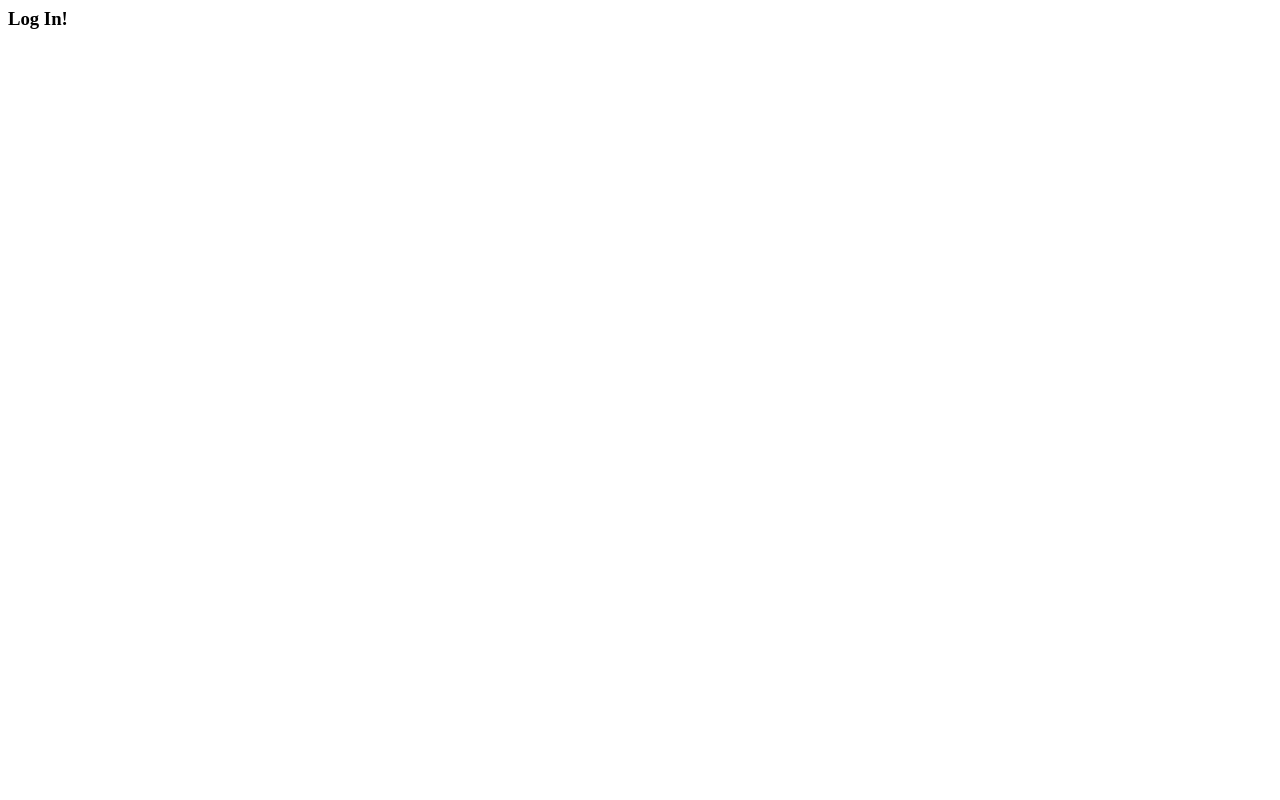
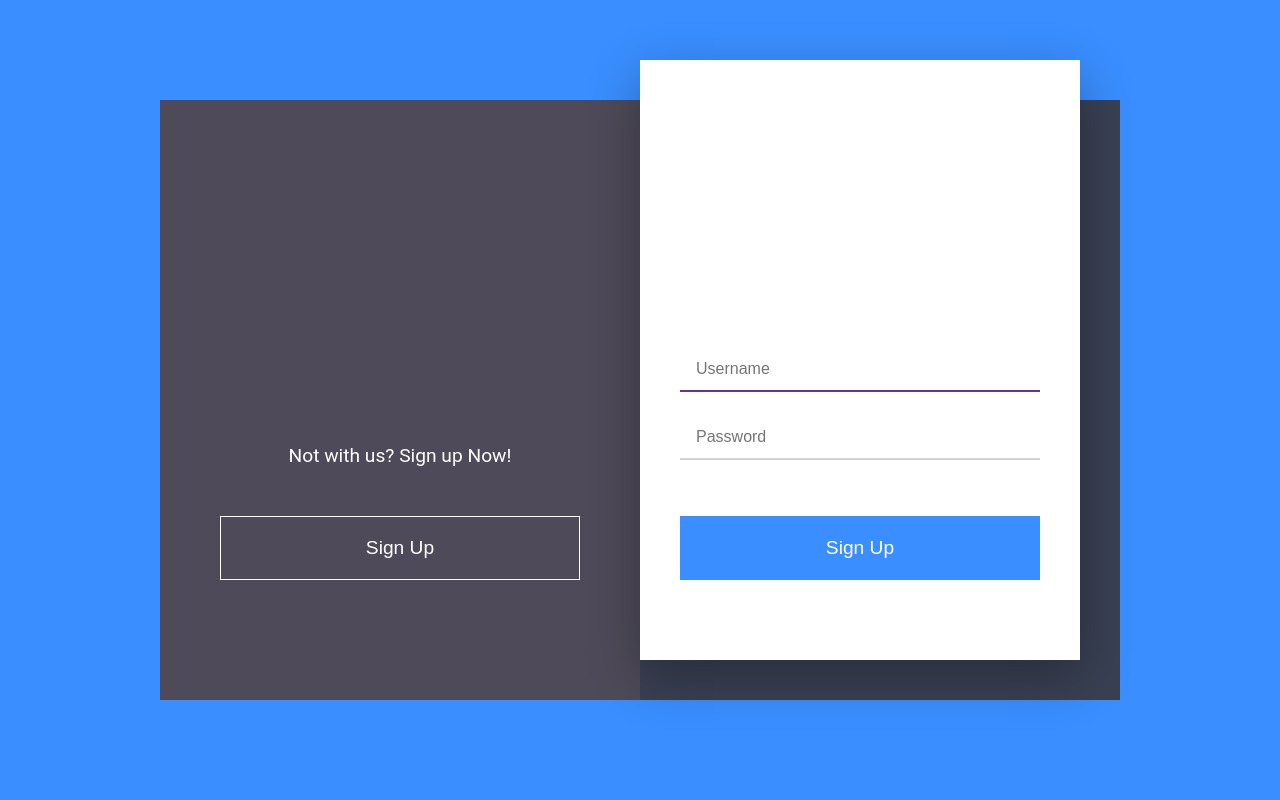
Before and after one commit to daslef/django-customers, a Django app: page /login/ in a window 1280 px wide. Before the commit the page is almost empty. Run offline with Django 3.2, Linux system fonts and the light colour scheme.

Commit message:
signup and login views, templates and styling

```diff
--- a/crm/accounts/forms.py
+++ b/crm/accounts/forms.py
@@ -12,13 +12,13 @@ class OrderForm(ModelForm):
 class CreateUserForm(UserCreationForm):
     def __init__(self, *args, **kwargs):
         super().__init__(*args, **kwargs)
-        self.fields['password1'].widget = forms.PasswordInput(attrs={'class': 'form-control', 'placeholder': 'Password'})
-        self.fields['password2'].widget = forms.PasswordInput(attrs={'class': 'form-control', 'placeholder': 'Password Confirm'})
+        self.fields['password1'].widget = forms.PasswordInput(attrs={'placeholder': 'Password'})
+        self.fields['password2'].widget = forms.PasswordInput(attrs={'placeholder': 'Confirm'})
 
     class Meta:
         model = User
         fields = ['username', 'email', 'password1', 'password2']
         widgets = {
             'username': forms.TextInput(attrs={'placeholder': 'Username'}),
-            'email': forms.TextInput(attrs={'placeholder': 'Email'}),
+            'email': forms.EmailInput(attrs={'placeholder': 'Email'}),
         }
--- a/crm/accounts/templates/accounts/login.html
+++ b/crm/accounts/templates/accounts/login.html
@@ -1 +1,151 @@
-<h3>Log In!</h3>
+<!DOCTYPE html>
+<html lang="en">
+<head>
+    <meta charset="UTF-8">
+    <meta name="viewport" content="width=device-width, initial-scale=1.0">
+    <title>Sign Up / Log In</title>
+    <link rel="stylesheet" href="">
+    <style>
+        * {
+            box-sizing: border-box;
+        }
+
+        body, .container, form, .sections, .signup, .login {
+            display: flex;
+        }
+
+        body {
+            background: #3A8EFF;
+            margin: 0;
+            padding: 0;
+            font-size: 1em;
+            font-family: 'Roboto', sans-serif;
+            width: 100%;
+            height: 100vh;
+            justify-content: center;
+            align-items: center;
+        }
+
+        .container {
+            flex-direction: column;
+            width: 960px;
+            height: 600px;
+            position: relative;
+        }
+
+        .sections {
+            flex-direction: row;
+            width: 100%;
+            height: 600px;
+        }
+
+        .sections > div {
+            width: 50%;
+            color: white;
+            flex-direction: column;
+            justify-content: flex-end;
+            align-items: center;
+        }
+
+        .signup {
+            background: #4E4A59;
+        }
+
+        .login {
+            background: #394053;
+        }
+
+        form {
+            width: 440px;
+            height: 600px;
+            background: white;
+            position: absolute;
+            flex-direction: column;
+            justify-content: flex-end;
+            align-items: center;
+            left: 480px;
+            bottom: 40px;
+            margin-left: auto; margin-right: auto;
+            box-shadow: 0 1em 3em 0 rgba(0, 0, 0, 0.3);
+        }
+
+        input {
+            width: 360px;
+            height: 44px;
+            margin: .5em;
+            padding: 0 1em;
+            outline: none;
+            border: none;
+            border-bottom: 2px solid lightgray;
+            font-size: 1em;
+            margin-bottom: 1em;
+        }
+
+        button {
+            width: 360px;
+            height: 64px;
+            font-size: 1.2em;
+            outline: none;
+            border: none;
+            color: white;
+        }
+
+        button.formButton {
+            background: #3A8EFF;
+            font-weight: 500;
+            margin-bottom: 80px;
+            margin-top: 40px;
+        }
+
+        button.outline {
+            background: none;
+            border: 1px solid white;
+            margin-bottom: 120px;
+            margin-top: 30px;
+            transition: all .5s;
+        }
+
+        button.outline:hover {
+        background: white;
+        cursor: pointer;
+        color: black;
+        }
+
+        input:focus {
+            border-bottom: 2px solid rebeccapurple;
+        }
+
+        p {
+        font-size: 1.2em;
+        }
+
+        form a {
+            color: lightgray;
+            margin-bottom: 30px;
+        }
+    </style>
+</head>
+<body>
+    <div class="container">
+        <form method="POST">
+            {% csrf_token %}
+            {% for message in messages %}
+                {{ message }}
+            {% endfor %}
+            <input type="text" name="username" placeholder="Username" maxlength="150" autofocus required id="id_username">
+            <input type="password" name="password" placeholder="Password" required id="id_password1">
+            <button class="formButton">Sign Up</button>
+        </form>
+        <div class="sections">
+            <div class="signup">
+                <p>Not with us? Sign up Now!</p>
+                <button type="button" name="signup" class="outline">Sign Up</button>
+            </div>
+            <div class="login">
+                <p>Already have an account?</p>
+                <button type="button" name="login" class="outline">Login</button>
+            </div>
+        </div>
+    </div>
+</body>
+</html>
--- a/crm/accounts/urls.py
+++ b/crm/accounts/urls.py
@@ -4,8 +4,8 @@ from . import views
 
 urlpatterns = [
     path('', views.home, name='home'),
-    path('signup/', views.signup, name='signup'),
-    path('login/', views.login, name='login'),
+    path('signup/', views.signup_handle, name='signup'),
+    path('login/', views.login_handle, name='login'),
     path('products/', views.products),
     path('customer/<str:pk>/', views.customer, name='customer'),
     path('create_order/<str:pk>', views.createOrder, name='create_order'),
--- a/crm/accounts/views.py
+++ b/crm/accounts/views.py
@@ -1,6 +1,8 @@
 from django.shortcuts import render, redirect
 from django.http import HttpResponse
 from django.forms import inlineformset_factory
+from django.contrib import messages
+from django.contrib.auth import authenticate, login, logout
 from .models import *
 from .forms import *
 from .filters import OrderFilter
@@ -22,12 +24,31 @@ def home(request):
 
     return render(request, 'accounts/dashboard.html', context)
 
-def signup(request):
+def signup_handle(request):
     form = CreateUserForm()
+
+    if request.method == 'POST':
+        form = CreateUserForm(request.POST)
+        if form.is_valid():
+            form.save()
+            user = form.cleaned_data.get('username')
+            messages.success(request, 'Account was created for ' + user)
+            return redirect('login')
+
     context = {'form': form}
     return render(request, 'accounts/signup.html', context)
 
-def login(request):
+def login_handle(request):
+    if request.method == 'POST':
+        username = request.POST.get('username')
+        password =  request.POST.get('password')
+        user = authenticate(request, username=username, password=password)
+        if user:
+            login(request, user)
+            return redirect('home')
+        else:
+            messages.info(request, 'Username or Password is incorrect')
+
     return render(request, 'accounts/login.html')
 
 def products(request):
```
Also changed, not shown: crm/accounts/templates/accounts/signup.html (+1 -22 lines), crm/db.sqlite3.
